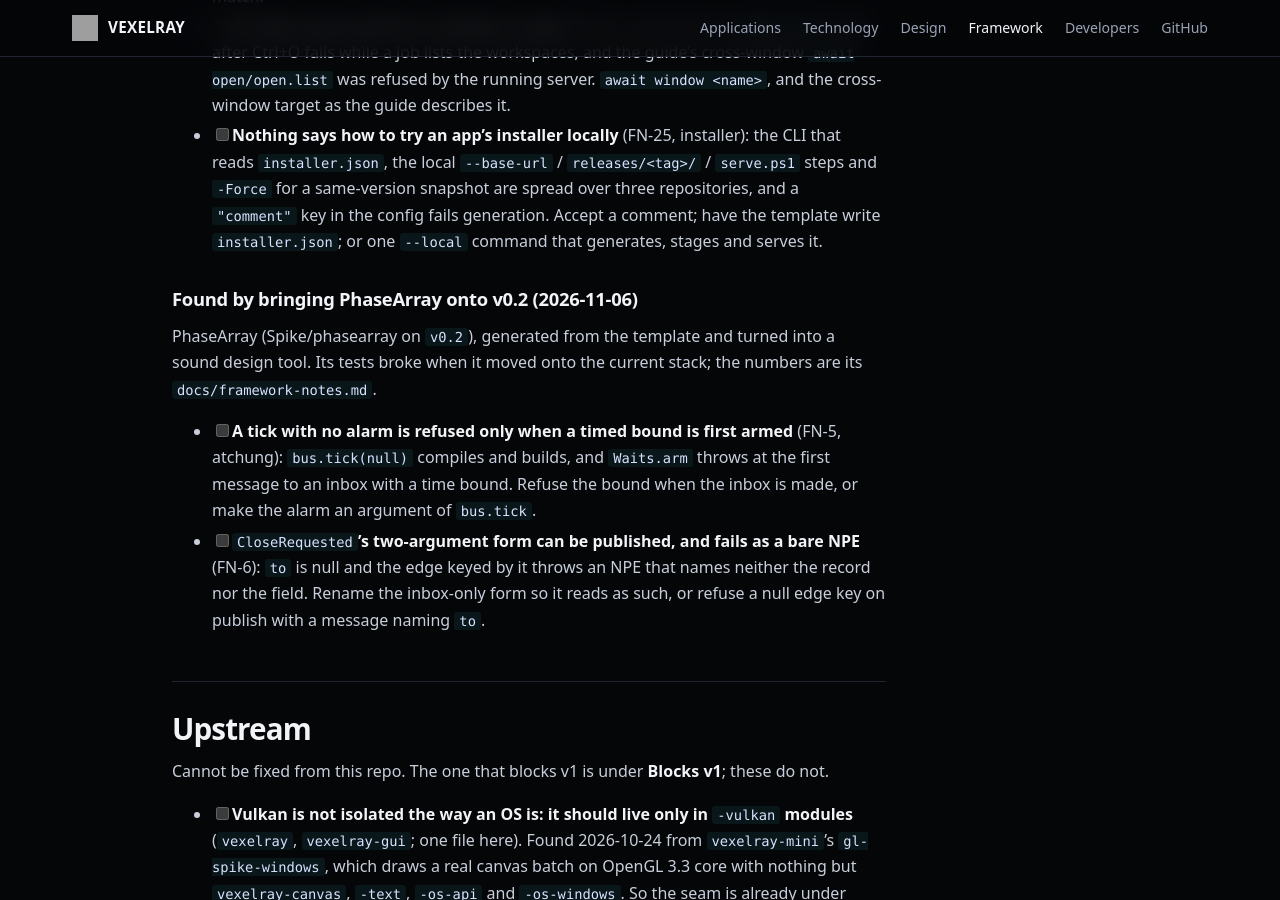
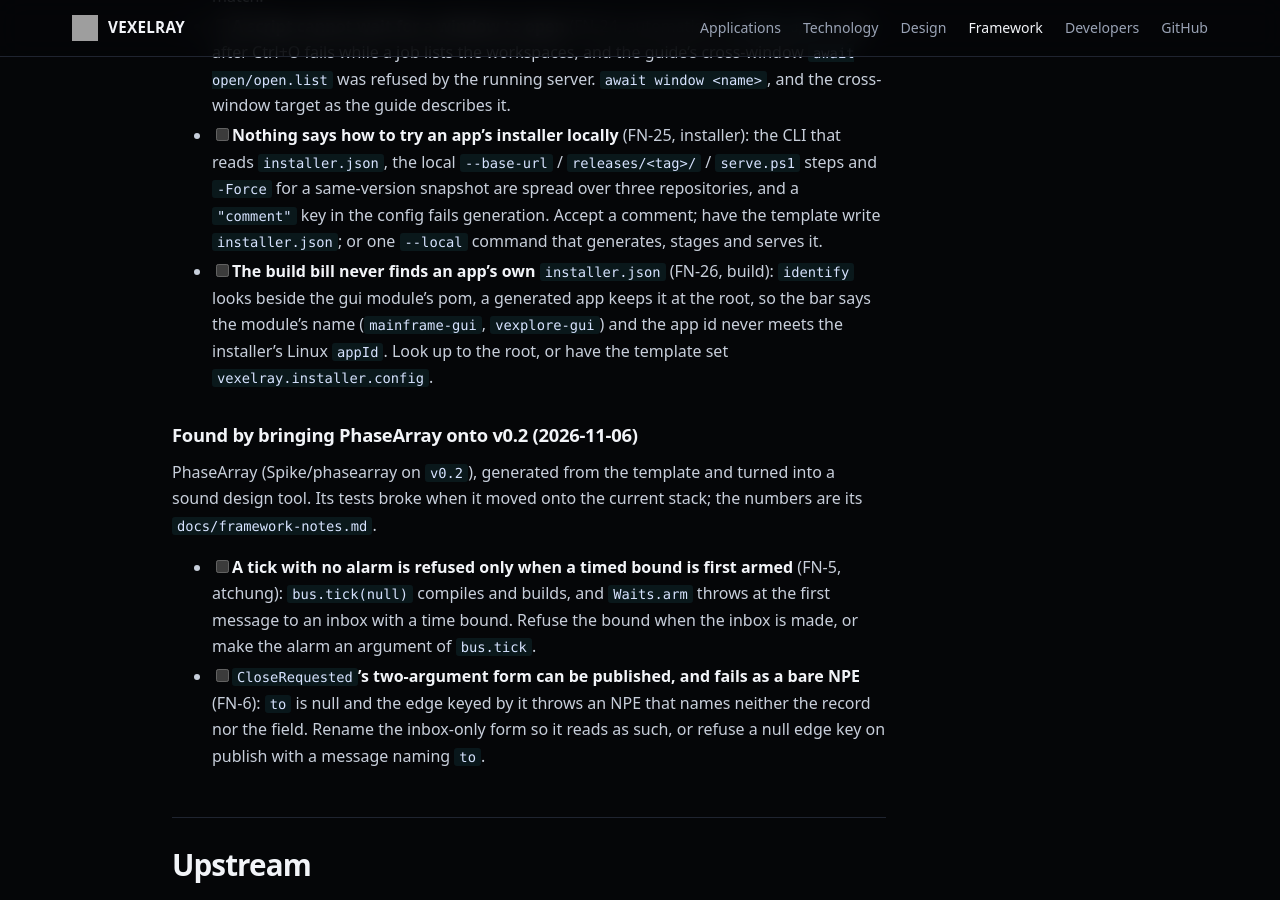
Before and after one commit to sibarum/vexelray-framework, a Jekyll site: the page built from docs/TODO.md, in a window 1280 px wide and 900 px high, scrolled down 39560 px. Built offline with Jekyll 4.4.1, drawn with Linux system fonts in a browser that asks for light colours; our own code applies the rules of GitHub Pages for plain Markdown files.

Commit message:
TODO: FN-26, the build bill never finds an app's own installer.json
Co-Authored-By: Claude Opus 5.5 <noreply@anthropic.com>

```diff
--- a/docs/TODO.md
+++ b/docs/TODO.md
@@ -1385,6 +1385,10 @@ are its v0.2 notes (`docs/framework-notes.md` there).
       the local `--base-url` / `releases/<tag>/` / `serve.ps1` steps and `-Force` for a same-version snapshot are spread
       over three repositories, and a `"comment"` key in the config fails generation. Accept a comment; have the template
       write `installer.json`; or one `--local` command that generates, stages and serves it.
+- [ ] **The build bill never finds an app's own `installer.json`** (FN-26, build): `identify` looks beside the gui
+      module's pom, a generated app keeps it at the root, so the bar says the module's name (`mainframe-gui`,
+      `vexplore-gui`) and the app id never meets the installer's Linux `appId`. Look up to the root, or have the template
+      set `vexelray.installer.config`.
 
 ### Found by bringing PhaseArray onto v0.2 (2026-11-06)
 
```
